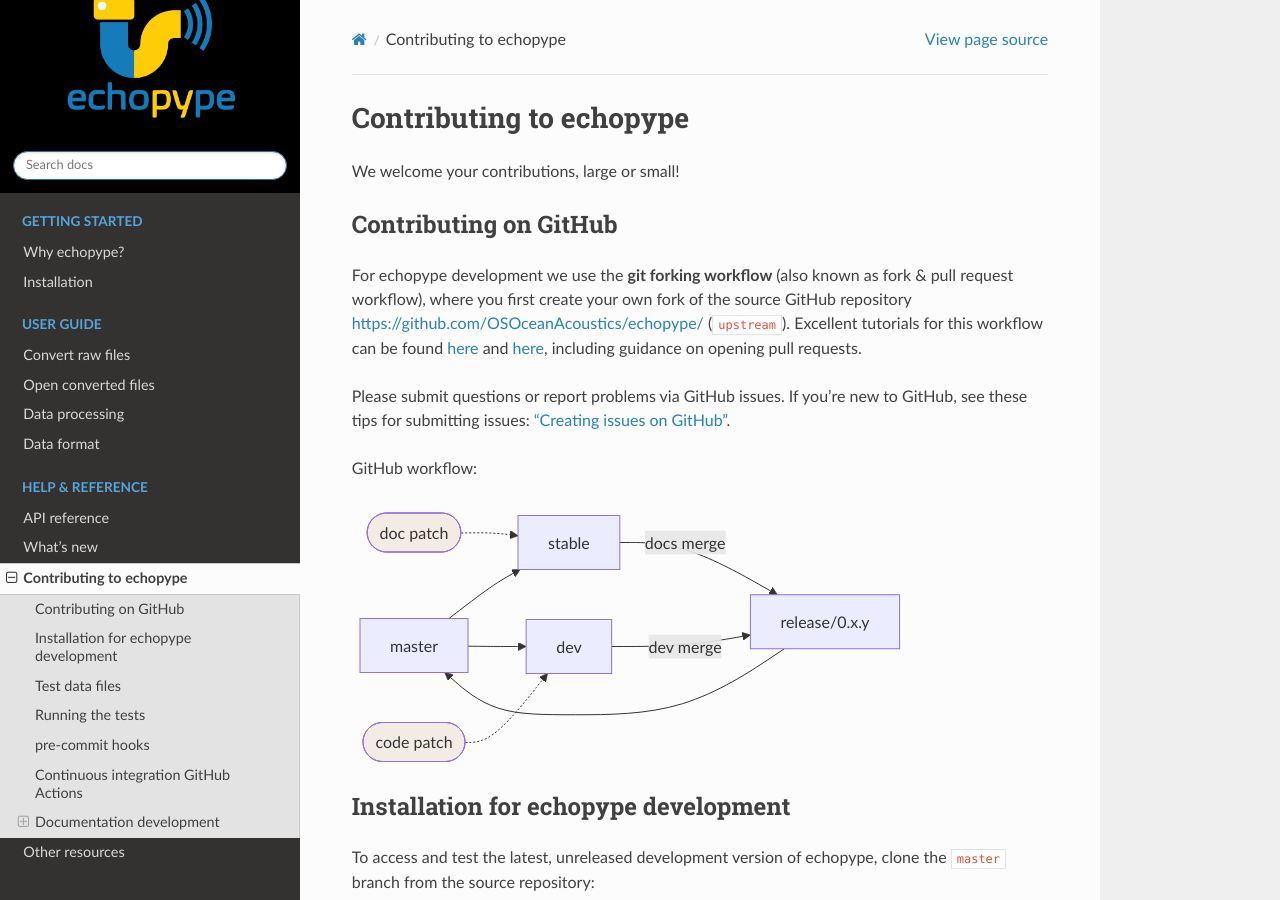
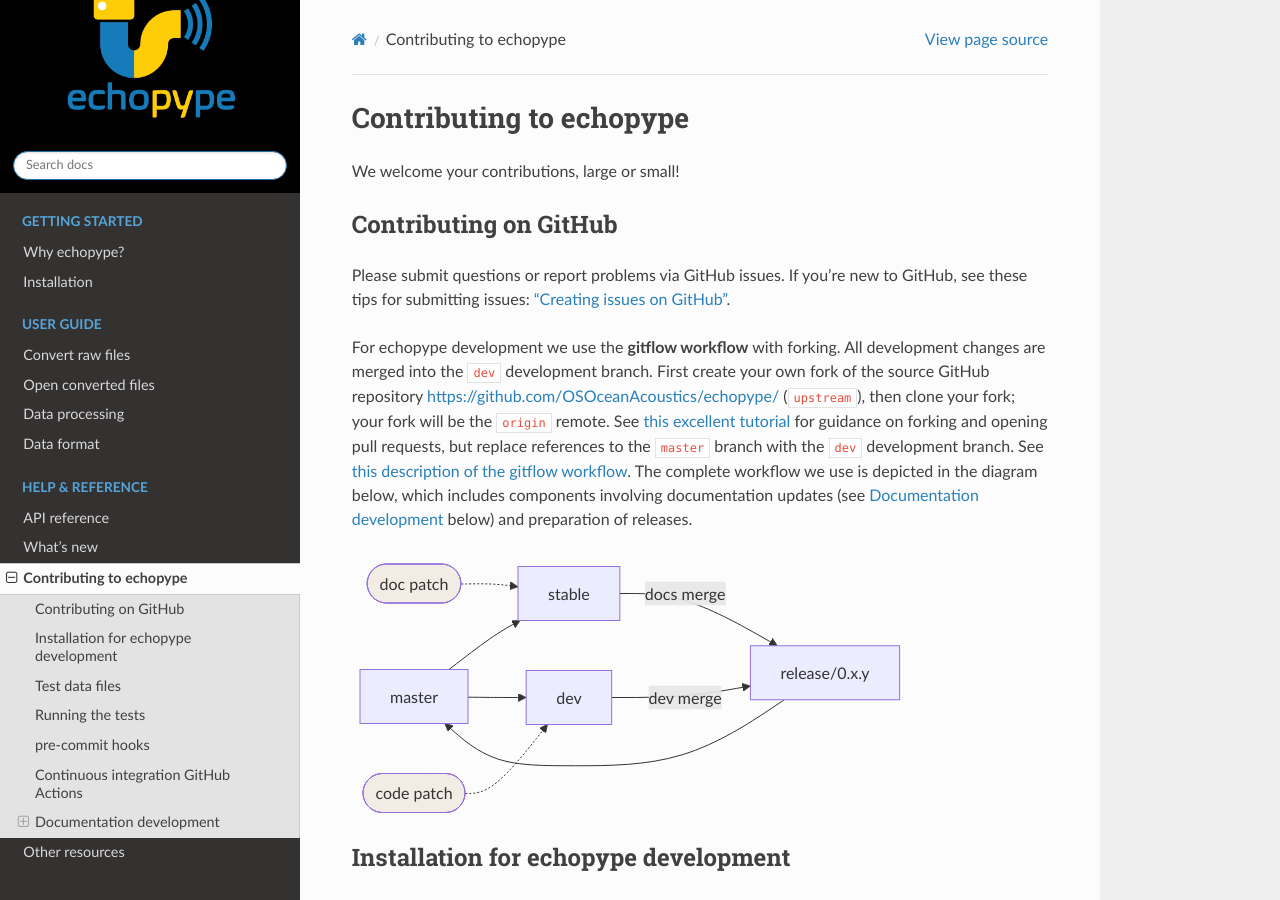
Before and after one commit to OSOceanAcoustics/echopype, a Sphinx documentation site: the page built from docs/source/contributing.rst, in a window 1280 px wide and 900 px high. Built offline with Sphinx 7.4.7 and the Read the Docs theme 2.0.0, drawn with Linux system fonts in a browser that asks for light colours.

Commit message:
docs: describe current gitflow workflow

```diff
--- a/docs/source/contributing.rst
+++ b/docs/source/contributing.rst
@@ -7,18 +7,22 @@
 Contributing on GitHub
 ----------------------
 
-For echopype development we use the **git forking workflow** (also known as fork & pull request workflow), where you first create your own fork of the source GitHub repository
-`https://github.com/OSOceanAcoustics/echopype/ <https://github.com/OSOceanAcoustics/echopype/>`_
-(``upstream``). Excellent tutorials for this workflow can be found
-`here <https://jarednielsen.com/learn-git-fork-pull-request/>`_ and
-`here <https://www.dataschool.io/how-to-contribute-on-github/>`_,
-including guidance on opening pull requests.
-
 Please submit questions or report problems via GitHub issues. If you're new to GitHub,
 see these tips for submitting issues:
 `"Creating issues on GitHub" <https://medium.com/nyc-planning-digital/writing-a-proper-github-issue-97427d62a20f>`_.
 
-GitHub workflow:
+For echopype development we use the **gitflow workflow** with forking. All development
+changes are merged into the ``dev`` development branch. First create your own fork of the
+source GitHub repository
+`https://github.com/OSOceanAcoustics/echopype/ <https://github.com/OSOceanAcoustics/echopype/>`_
+(``upstream``), then clone your fork; your fork will be the ``origin`` remote. See
+`this excellent tutorial <https://www.dataschool.io/how-to-contribute-on-github/>`_ for
+guidance on forking and opening pull requests, but replace references to the ``master``
+branch with the ``dev`` development branch. See
+`this description of the gitflow workflow <https://www.atlassian.com/git/tutorials/comparing-workflows/gitflow-workflow>`_.
+The complete workflow we use is depicted in the diagram below, which includes
+components involving documentation updates (see `Documentation development`_ below)
+and preparation of releases.
 
 .. mermaid::
 
```
